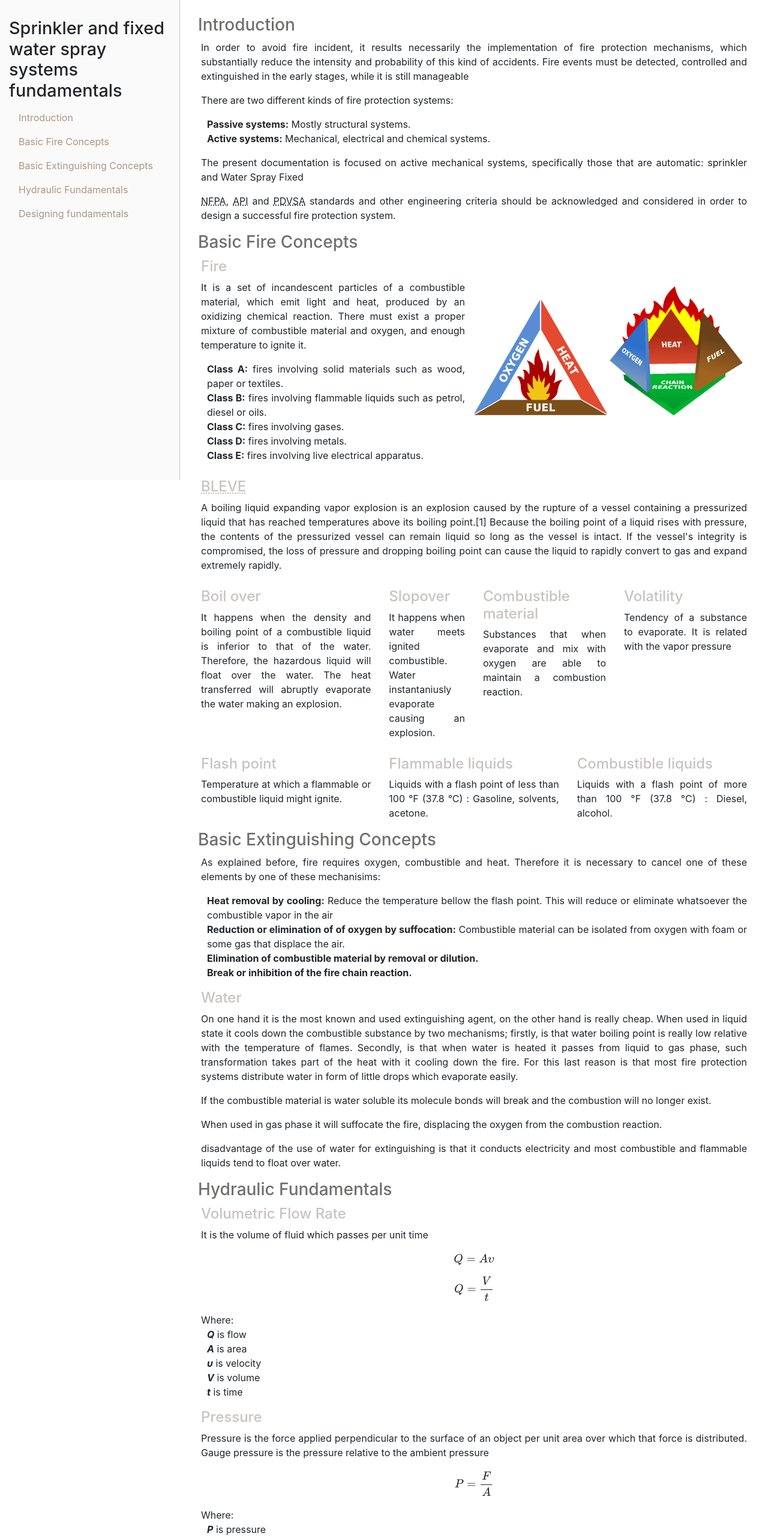
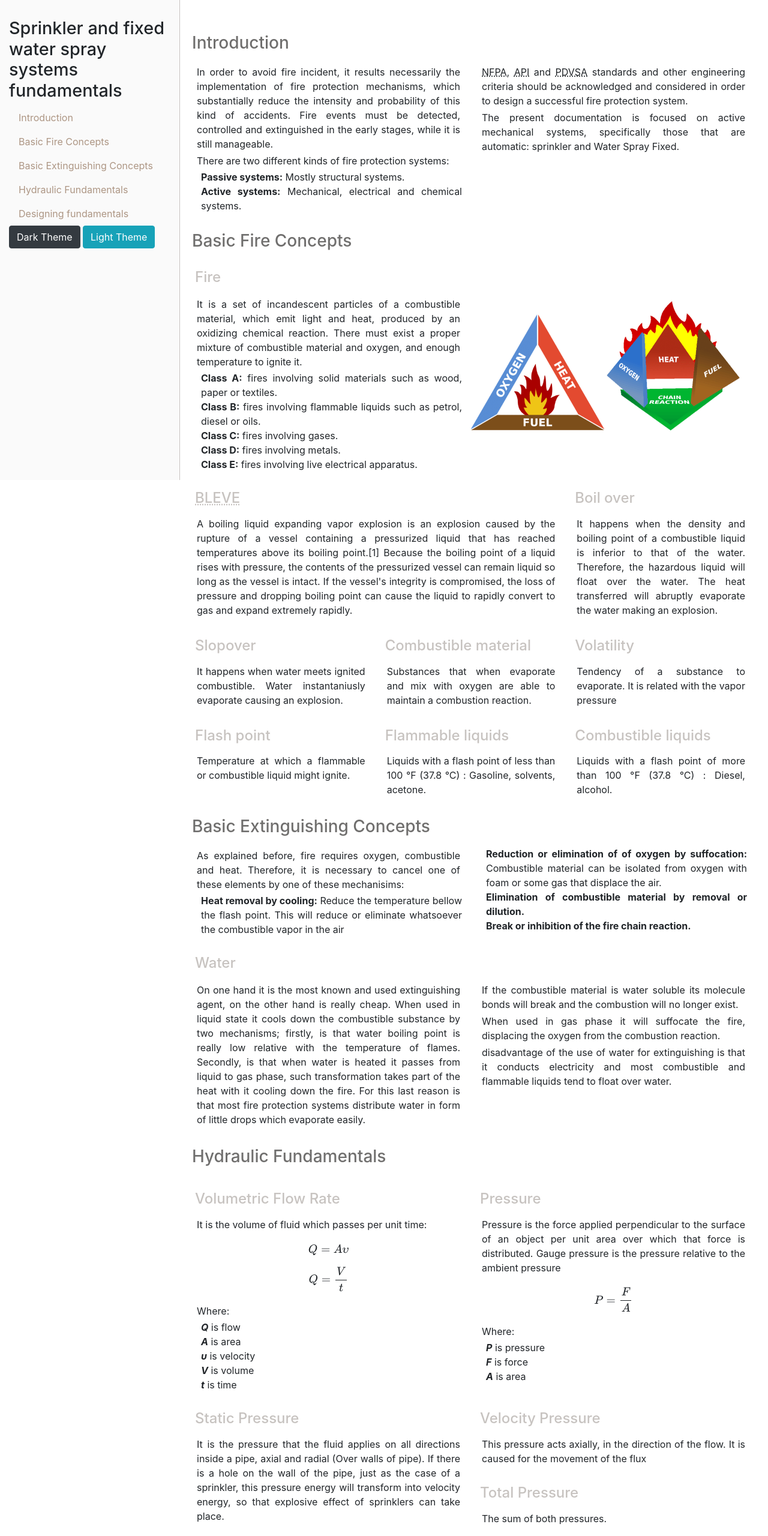
Before and after one commit to juanchoy30/technical-documentation-page, a website: page index.html in a window 1280 px wide. Shown: the top 2560 px of the page at 60% size. Drawn offline with nearby package versions, Linux system fonts and the light colour scheme.

Commit message:
Row, columns and dark theme

```diff
--- a/css/style.scss
+++ b/css/style.scss
@@ -5,6 +5,11 @@ $title-color: #706f6e;
 $Subtitle-color: #c7c3c0;
 $nav-color: #ad9684;
 $nav-bgc: #fafafa;
+$dark-theme-bg-color : #0a0b2b;
+$dark-theme-title-color: #d8d7e0;
+$dark-theme-Subtitle-color:#c2c1c9;
+$dark-theme-font-color: #ffffff;
+$dark-theme-nav-color:#bab8b7;
 
 //mixins
 @mixin margin-zero($up-down, $left-right) {
@@ -37,12 +42,12 @@ $nav-bgc: #fafafa;
 
 #main-doc {
     position: absolute;
-    margin-left: 310px;
+    margin-left: 300px;
     margin-right: 10px;
     padding: 25px;
     header {
         color:$title-color;
-        margin-left: -5px;
+        margin: 30px 0px 10px -5px;
     }
     header:hover {
         transform: scale(1.02, 1.02);
@@ -51,7 +56,7 @@ $nav-bgc: #fafafa;
     section {
         text-align: justify;
         h4 {
-            margin-top: 10px;
+            margin: 30px 0px 15px 0px;
             color:$Subtitle-color;
         }
         h4:hover {
@@ -60,11 +65,16 @@ $nav-bgc: #fafafa;
         }
         ul {
             list-style: none;
-            margin-left: 0;
+            margin: 0;
             padding-left: 10px;
+            padding-top: 0px;
             var {
                 font-weight: bold;
             }
+        }
+        p{
+            margin: 2px;
+            padding: 1px;
         }
     }
 }
@@ -126,3 +136,20 @@ pre {
     clip: rect(0 0 0 0);
     overflow: hidden;
 }
+
+.dark-theme {
+    background-color: $dark-theme-bg-color !important;
+    color: $dark-theme-font-color !important;
+    header {
+        color:$dark-theme-title-color !important;
+    }
+    h4 {
+        color:$dark-theme-Subtitle-color !important;
+    }
+    .navlist li a {
+        color: $dark-theme-nav-color !important;
+    }
+    .navlist li a:hover {
+        color: $dark-theme-title-color !important;
+    }
+}
--- a/index.html
+++ b/index.html
@@ -29,23 +29,34 @@
             <!--User Story #12: Each element with the class of nav-link should contain text that corresponds to the header text within each section (e.g. if you have a "Hello world" section/header, your navbar should have an element which contains the text "Hello world").-->
             <!--User Story #13: When I click on a navbar element, the page should navigate to the corresponding section of the main-doc element (e.g. If I click on a nav-link element that contains the text "Hello world", the page navigates to a section element that has that id and contains the corresponding header.-->
             <!--User Story #14: On regular sized devices (laptops, desktops), the element with id="navbar" should be shown on the left side of the screen and should always be visible to the user.-->
+
+            <button class="btn btn-dark" id="dark-theme-button">Dark Theme</button>
+            <button class="btn btn-info" id="light-theme-button">Light Theme</button>
         </nav>
+
 
         <main id="main-doc">
             <section class="main-section" id="Introduction"> <!--Each section element with the class of main-section should also have an id that corresponds with the text of each header contained within it. Any spaces should be replaced with underscores (e.g. The section that contains the header "JavaScript and Java" should have a corresponding id="JavaScript_and_Java").-->
-                <header><h3>Introduction</h3></header>
-
-                <p>In order to avoid fire incident, it results necessarily the implementation of fire protection mechanisms, which substantially reduce the intensity and probability of this kind of accidents. Fire events must be detected, controlled and extinguished in the early stages, while it is still manageable </p>
+                <header class="mb-3"><h3>Introduction</h3></header>
+                <div class="row">
+                    <div class="col-12 col-xl-6">
+                        <p>In order to avoid fire incident, it results necessarily the implementation of fire protection mechanisms, which substantially reduce the intensity and probability of this kind of accidents. Fire events must be detected, controlled and extinguished in the early stages, while it is still manageable. </p>
                         <p>There are two different kinds of fire protection systems:</p>
-                <ul>
+                        <ul class="mt-0">
                             <li><b>Passive systems:</b> Mostly structural systems.</li>
                             <li><b>Active systems:</b> Mechanical, electrical and chemical systems.</li>
                         </ul>
-                <p>The present documentation is focused on active mechanical systems, specifically those that are automatic: sprinkler and Water Spray Fixed</p>
+                    </div>
+                    <div class="col-12 col-xl-6">
 
                         <p><abbr title="National Fire Protection Association">NFPA</abbr>, <abbr title="American Petroleum Institute">API</abbr> and <abbr title="Petróleos de Venezuela">PDVSA</abbr> standards and other engineering criteria should be acknowledged and considered in order to design a successful fire protection system.</p>
+                        <p>The present documentation is focused on active mechanical systems, specifically those that are automatic: sprinkler and Water Spray Fixed.</p>
+                    </div>
+                    <div class="col-12">
+                    </div>
+                </div>
+            </section>
 
-            </section>
 
             <section class="main-section" id="Basic_Fire_Concepts"> <!--Each section element with the class of main-section should also have an id that corresponds with the text of each header contained within it. Any spaces should be replaced with underscores (e.g. The section that contains the header "JavaScript and Java" should have a corresponding id="JavaScript_and_Java").-->
                 <header><h3>Basic Fire Concepts</h3></header>
@@ -67,23 +78,27 @@
                     </div>
                 </div>
 
+                <div class="row">
+                    <div class="col-12 col-xl-8">
                         <h4> <abbr title="Boiling liquid expanding vapor explosion">BLEVE</abbr></h4>
                         <p>A boiling liquid expanding vapor explosion is an explosion caused by the rupture of a vessel containing a pressurized liquid that has reached temperatures above its boiling point.[1] Because the boiling point of a liquid rises with pressure, the contents of the pressurized vessel can remain liquid so long as the vessel is intact. If the vessel's integrity is compromised, the loss of pressure and dropping boiling point can cause the liquid to rapidly convert to gas and expand extremely rapidly.</p>
-
-                <div class="row">
-                    <div class="col-12 col-sm-8 col-md-4">
+                    </div>
+                    <div class="col-12 col-xl-4">
                         <h4>Boil over</h4>
                         <p>It happens when the density and boiling point of a combustible liquid is inferior to that of the water. Therefore, the hazardous liquid will float over the water. The heat transferred will abruptly evaporate the water making an explosion.</p>
                     </div>
-                    <div class="col-12 col-sm-4 col-md-3 col-lg-2">
+                </div>
+
+                <div class="row">
+                    <div class="col-12 col-lg-4">
                         <h4>Slopover</h4>
                         <p>It happens when water meets ignited combustible. Water instantaniusly evaporate causing an explosion.</p>
                     </div>
-                    <div class="col-12 col-sm-7 col-md-3">
+                    <div class="col-12 col-sm-6 col-md-6 col-lg-4">
                         <h4>Combustible material</h4>
                         <p>Substances that when evaporate and mix with oxygen are able to maintain a combustion reaction.</p>
                     </div>
-                    <div class="col-12 col-sm-5 col-md-2 col-lg-3">
+                    <div class="col-12 col-sm-6 col-md-6 col-lg-4">
                         <h4>Volatility </h4>
                         <p>Tendency of a substance to evaporate. It is related with the vapor pressure</p>
                     </div>
@@ -107,29 +122,45 @@
             </section>
 
             <section class="main-section" id="Basic_Extinguishing_Concepts"> <!--Each section element with the class of main-section should also have an id that corresponds with the text of each header contained within it. Any spaces should be replaced with underscores (e.g. The section that contains the header "JavaScript and Java" should have a corresponding id="JavaScript_and_Java").-->
-                <header><h3>Basic Extinguishing Concepts</h3></header>
-                <p>As explained before, fire requires oxygen, combustible and heat. Therefore it is necessary to cancel one of these elements by one of these mechanisims:</p>
+                <header class="mb-3"><h3>Basic Extinguishing Concepts</h3></header>
+
+                <div class="row">
+                    <div class="col-12 col-lg-6">
+                        <p>As explained before, fire requires oxygen, combustible and heat. Therefore, it is necessary to cancel one of these elements by one of these mechanisims:</p>
                         <ul>
                             <li><b>Heat removal by cooling:</b> Reduce the temperature bellow the flash point. This will reduce or eliminate whatsoever the combustible vapor in the air</li>
+                        </ul>
+                    </div>
+                    <div class="col-12 col-lg-6">
+                        <ul>
                             <li><b>Reduction or elimination of of oxygen by suffocation:</b> Combustible material can be isolated from oxygen with foam or some gas that displace the air.</li>
                             <li><b>Elimination of combustible material by removal or dilution.</b></li>
                             <li><b>Break or inhibition of the fire chain reaction.</b></li>
                         </ul>
-
+                    </div>
+                </div>
 
                 <h4>Water</h4>
+                <div class="row">
+                    <div class="col-12 col-lg-6">
                         <p>On one hand it is the most known and used extinguishing agent, on the other hand is really cheap. When used in liquid state it cools down the combustible substance by two mechanisms; firstly, is that water boiling point is really low relative with the temperature of flames. Secondly, is that when water is heated it passes from liquid to gas phase, such transformation takes part of the heat with it cooling down the fire. For this last reason is that most fire protection systems distribute water in form of little drops which evaporate easily.</p>
+                    </div>
+                    <div class="col-12 col-lg-6">
                         <p>If the combustible material is water soluble its molecule bonds will break and the combustion will no longer exist.</p>
                         <p>When used in gas phase it will suffocate the fire, displacing the oxygen from the combustion reaction.</p>
                         <p>disadvantage of the use of water for extinguishing is that it conducts electricity and most combustible and flammable liquids tend to float over water.</p>
 
+                    </div>
+                </div>
             </section>
 
             <section class="main-section" id="Hydraulic_Fundamentals"> <!--Each section element with the class of main-section should also have an id that corresponds with the text of each header contained within it. Any spaces should be replaced with underscores (e.g. The section that contains the header "JavaScript and Java" should have a corresponding id="JavaScript_and_Java").-->
                 <header><h3>Hydraulic Fundamentals</h3></header>
 
+                <div class="row">
+                    <div class="col-12 col-lg-6">
                         <h4>Volumetric Flow Rate</h4>
-                <p>It is the volume of fluid which passes per unit time</p>
+                        <p>It is the volume of fluid which passes per unit time:</p>
                         <i>$$Q={Aυ}$$</i>
                         <i>$$Q={V \over t}$$</i>
                         <pre>
@@ -146,7 +177,8 @@
                             <li><var>V</var> is volume</li>
                             <li><var>t</var> is time</li>
                         </ul>
-
+                    </div>
+                    <div class="col-12 col-lg-6">
                         <h4>Pressure</h4>
                         <p>Pressure is the force applied perpendicular to the surface of an object per unit area over which that force is distributed. Gauge pressure is the pressure relative to the ambient pressure</p>
                         <i>$$P={F \over A}$$</i>
@@ -161,25 +193,33 @@
                             <li><var>F</var> is force</li>
                             <li><var>A</var> is area</li>
                         </ul>
+                    </div>
+                </div>
 
                 <div class="row">
-                    <div class="col-12">
+                    <div class="col-12 col-lg-6">
                         <h4>Static Pressure</h4>
                         <p>It is the pressure that the fluid applies on all directions inside a pipe, axial and radial (Over walls of pipe). If there is a hole on the wall of the pipe, just as the case of a sprinkler, this pressure energy will transform into velocity energy, so that explosive effect of sprinklers can take place.</p>
                     </div>
-                    <div class="col-12 col-sm-7">
+                    <div class="col-12 col-lg-6">
                         <h4>Velocity Pressure</h4>
                         <p>This pressure acts axially, in the direction of the flow. It is caused for the movement of the flux</p>
+                        <h4>Total Pressure</h4>
+                        <p>The sum of both pressures.</p>
                     </div>
                     <div class="col-12 col-sm-5">
-                        <h4>Total Pressure</h4>
-                        <p>The sum of both pressures.</p>
+
                     </div>
                 </div>
 
                 <h4>Hydraulic losses</h4>
+
+                <div class="row">
+                    <div class="col-12 col-lg-6">
                         <p>Energy dissipation due to friction of water on pipe walls, heat, vibration and change of direction of the flow. The most important and considered in calculations are the losses for friction and the losses for pipe fittings and accessories</p>
                         <i>$$p= 4.52 { Q^{1.85} L \over C^{1.85} d^{4.87}}$$</i>
+                    </div>
+                    <div class="col-12 col-lg-6">
                         <pre>
                             <code>p = 4.52 * (( Q^(1.85) * L ) / ( C^(1.85) * d(4.87 ))</code>
                         </pre>
@@ -191,12 +231,13 @@
                             <li><var>d</var> is the inside diameter of the pipe</li>
                             <li><var>C</var> is the Hazen-Williams constant.</li>
                         </ul>
+                    </div>
+                </div>
 
                 <h4>Losses for pipe fittings</h4>
                 <p>They happen due to the change of diameters and direction of the flow inside of piping systems. NFPA 13 and 15 indicate that this losses can be estimated by the <em>equivalent length method</em>, which converts this losses in friction losses through the pipe length. </p>
 
                 <h4>The equation of continuity</h4>
-
                 <div class="row">
                     <div class="images col-12 col-xl-6">
                         <img src="images/Continuity-Equation.jpg" id="Continuity-Equation" alt="Equation of continuity diagram">
@@ -221,8 +262,13 @@
                 </div>
 
                 <h4>Bernoulli Equation</h4>
+
+                <div class="row">
+                    <div class="col-12 col-xl-6">
                         <p>Bernoulli theorem states that within a line of flux the energy must be constant.</p>
-                $${V_A^{2} \over 2g} + {P_A \over W} + Z_A =  {V_B^{2} \over 2g} + {P_B \over W} + Z_B + h_{AB}$$
+                        <i>$${V_A^{2} \over 2g} + {P_A \over W} + Z_A =  {V_B^{2} \over 2g} + {P_B \over W} + Z_B + h_{AB}$$</i>
+                    </div>
+                    <div class="col-12 col-xl-6">
                         <pre>
                             <code>〖V_A〗^2/(2.g)+P_A/W+Z_A=〖V_B〗^2/(2.g)+P_B/W+Z_B+h_AB</code>
                         </pre>
@@ -234,10 +280,14 @@
                             <li><var>W</var> is the water specif weight.</li>
                             <li><var>Z<sub>A</sub></var> and <var>Z<sub>B</sub></var> are respectively the initial and final levels.</li>
                         </ul>
+                    </div>
+                </div>
 
                 <h4>K Factor</h4>
+                <div class="row">
+                    <div class="col-12 col-xl-6">
                         <p>When the flux flows through a hole in a pipe wall, the potential energy of its pressure becomes kinetic energy outside of the pipe, because the pressure inside the pipeline is bigger than that of the atmosphere. Therefore, it can be stablished that the flow rate of the liquid that flows through the hole is directly proportional to the pressure it has. This phenomenon explains the behaviour of sprinklers, and is used in its hydraulic calculation.</p>
-                $$ Q = K \sqrt{P} $$
+                        <i>$$ Q = K \sqrt{P} $$</i>
                         <pre>
                             <code>Q=K*sqr(P)</code>
                         </pre>
@@ -247,6 +297,8 @@
                             <li><var>P</var> is pressure</li>
                             <li><var>K</var> is the discharge coefficient</li>
                         </ul>
+                    </div>
+                    <div class="col-12 col-xl-6">
                         <p>When the flux is divided by a TEE fitting, pressure and flow rate must be balanced through:</p>
                         $$ {Q_1 \over Q_2} =  \sqrt{P_1 \over P_2} $$
                         <pre>
@@ -259,8 +311,8 @@
                             <li><var>Q<sub>1</sub></var> and <var>Q<sub>2</sub></var> are respectively the initial and final flow rates. </li>
                             <li><var>P<sub>1</sub></var> and <var>P<sub>2</sub></var> are respectively the initial and final pressures.</li>
                         </ul>
-
-
+                    </div>
+                </div>
             </section>
 
             <section class="main-section" id="Designing_Fundamentals"> <!--Each section element with the class of main-section should also have an id that corresponds with the text of each header contained within it. Any spaces should be replaced with underscores (e.g. The section that contains the header "JavaScript and Java" should have a corresponding id="JavaScript_and_Java").-->
@@ -269,7 +321,15 @@
                 </header>
 
                 <h4>Fire Scenario</h4>
-                <p><em><abbr title="Petroles de Venezuela">PDVSA</abbr> IR-M-03</em> indicates that all fire protection systems depending on water as extinguishing agent are based on the principle that only one major fire scenario may occur at a determine time within an installation. Therefore, it is mandatory to determine which of the possible scenarios requires more pressure or flow rate, and design the systems with these necessities.</p>
+
+                <div class="row">
+                    <div class="col-12 col-xl-6">
+                        <p><em><abbr title="Petroles de Venezuela">PDVSA</abbr> IR-M-03</em> indicates that all fire protection systems depending on water as extinguishing agent are based on the principle that only one major fire scenario may occur at a determine time within an installation.</p>
+                    </div>
+                    <div class="col-12 col-xl-6">
+                        <p>Therefore, it is mandatory to determine which of the possible scenarios requires more pressure or flow rate, and design the systems with these necessities.</p>
+                    </div>
+                </div>
 
                 <h4>Area of sprinkler operation</h4>
 
@@ -317,6 +377,7 @@
         <script src="node_modules/jquery/dist/jquery.slim.min.js"></script>
         <script src="node_modules/popper.js/dist/umd/popper.min.js"></script>
         <script src="node_modules/bootstrap/dist/js/bootstrap.min.js"></script>
+        <script src="scripts/dark-theme.js"></script>
         <!-- endbuild -->
         <!-- MathJax for mathematical equations -->
         <script src="https://polyfill.io/v3/polyfill.min.js?features=es6"></script>
--- /dev/null
+++ b/scripts/dark-theme.js
@@ -0,0 +1,8 @@
+$("#dark-theme-button").click(function() {
+    $("#main-doc").addClass('dark-theme');
+    $("#navbar").addClass('dark-theme');
+  });
+  $("#light-theme-button").click(function() {
+    $("#main-doc").removeClass('dark-theme');
+    $("#navbar").removeClass('dark-theme');
+  });
```
Also changed, not shown: css/style.css. Lines whose indentation alone changed are shown as unchanged.
